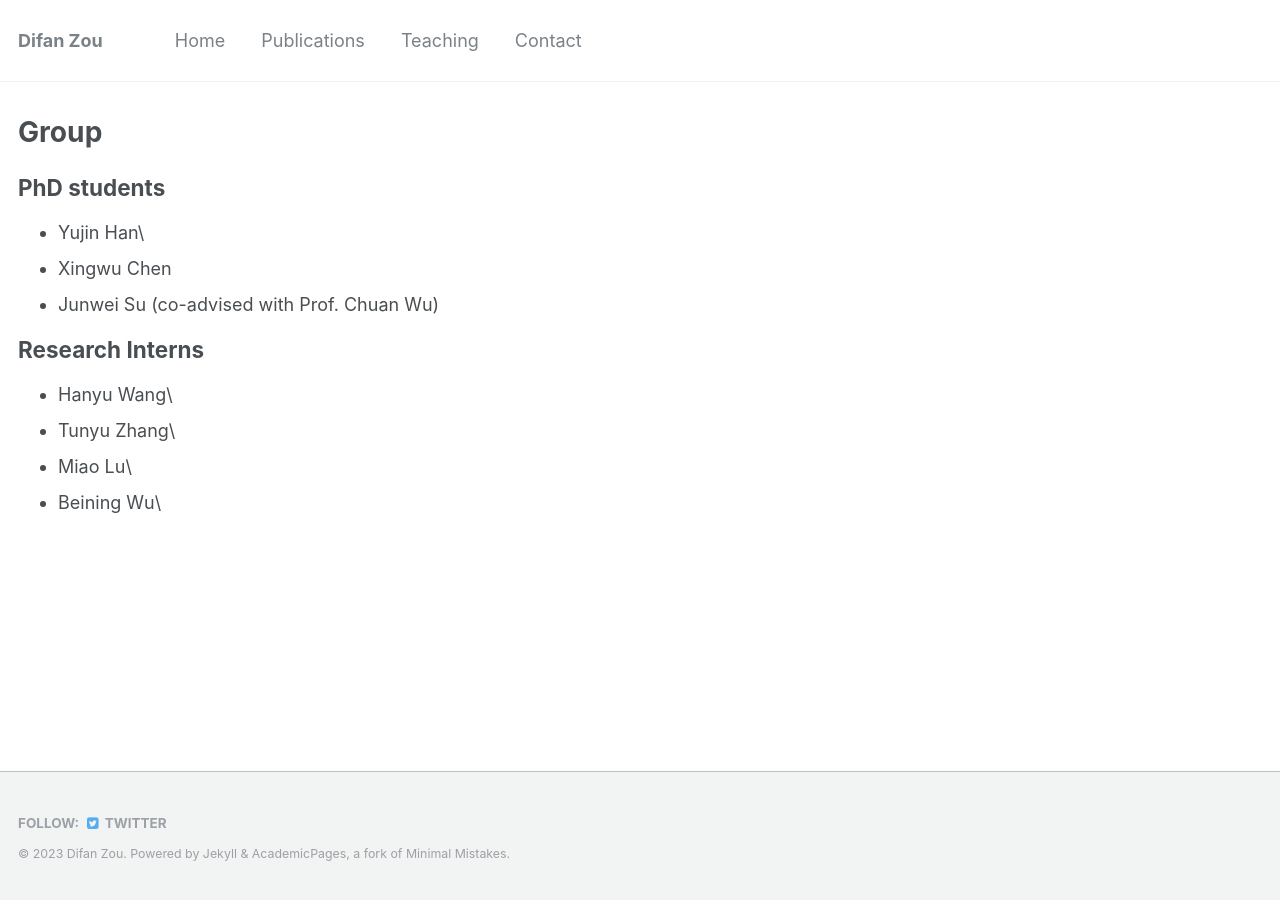
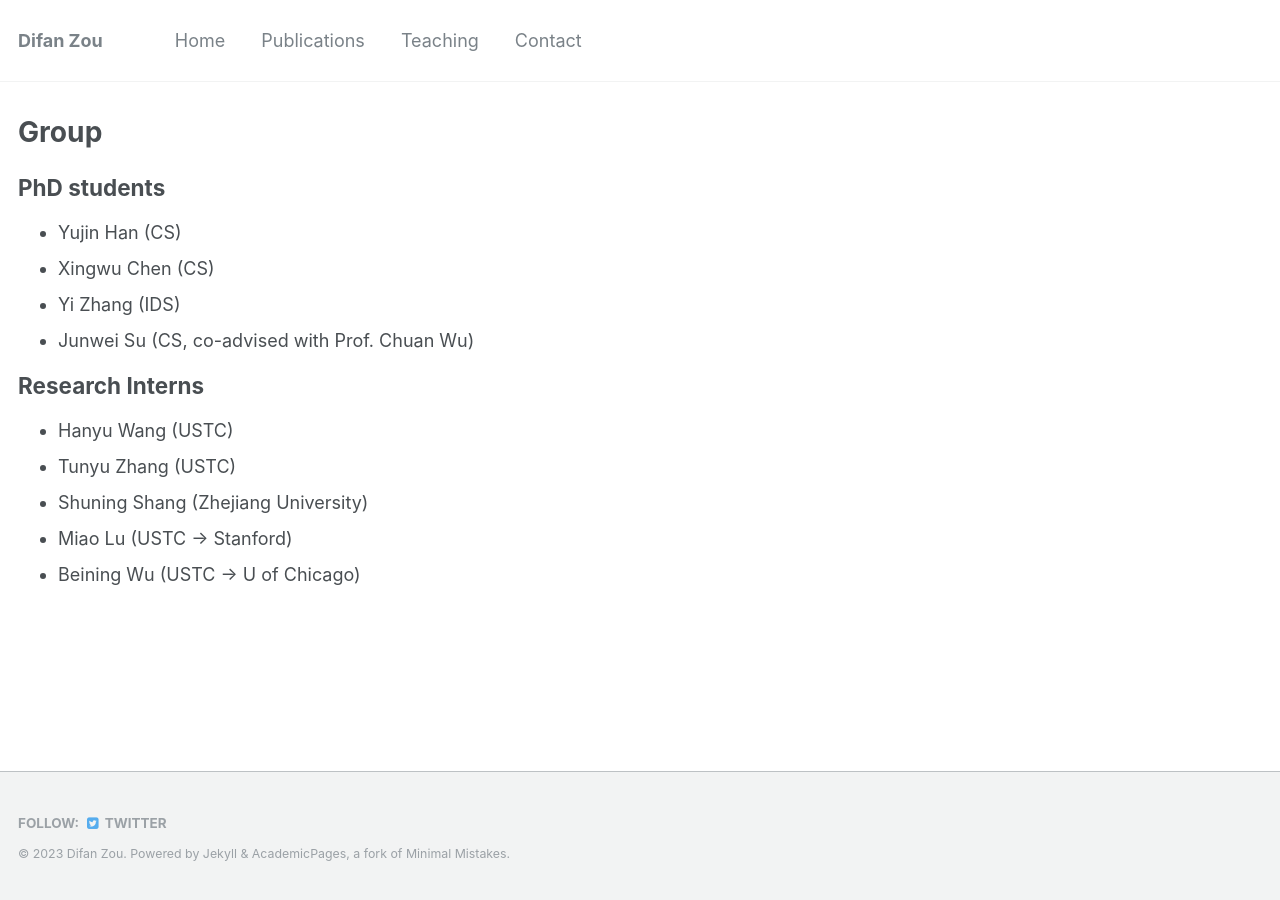
Before and after one commit to difanzou/difanzou.github.io, a Jekyll site: the page built from _pages/group.md, in a window 1280 px wide. Built offline with Jekyll 4.4.1, drawn with Linux system fonts in a browser that asks for light colours.

```diff
--- a/_pages/group.md
+++ b/_pages/group.md
@@ -7,12 +7,14 @@
 
 ## PhD students
 
-- Yujin Han\
-- Xingwu Chen
-- Junwei Su (co-advised with Prof. Chuan Wu)
+- Yujin Han (CS)
+- Xingwu Chen (CS)
+- Yi Zhang (IDS)
+- Junwei Su (CS, co-advised with Prof. Chuan Wu)
 
 ## Research Interns
-- Hanyu Wang\
-- Tunyu Zhang\
-- Miao Lu\
-- Beining Wu\
+- Hanyu Wang (USTC)
+- Tunyu Zhang (USTC)
+- Shuning Shang (Zhejiang University)
+- Miao Lu (USTC -> Stanford)
+- Beining Wu (USTC -> U of Chicago)
```
